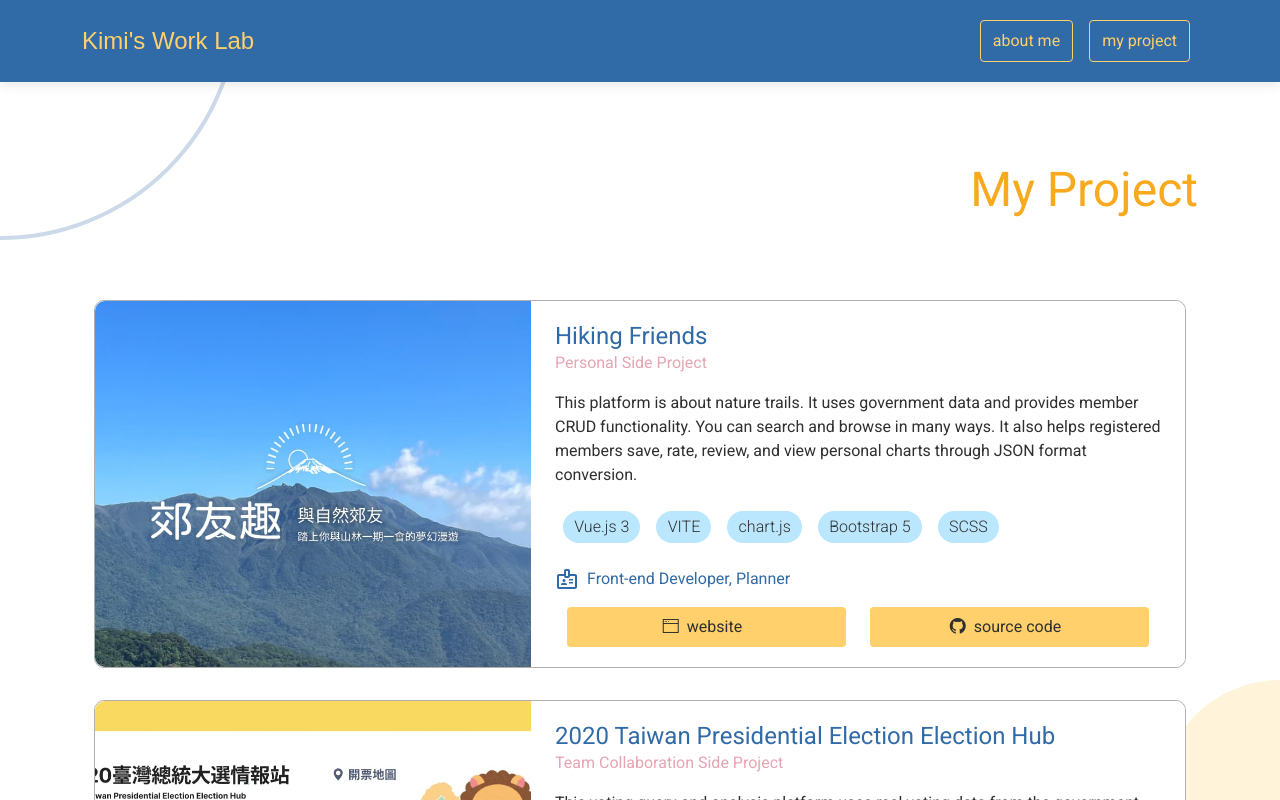
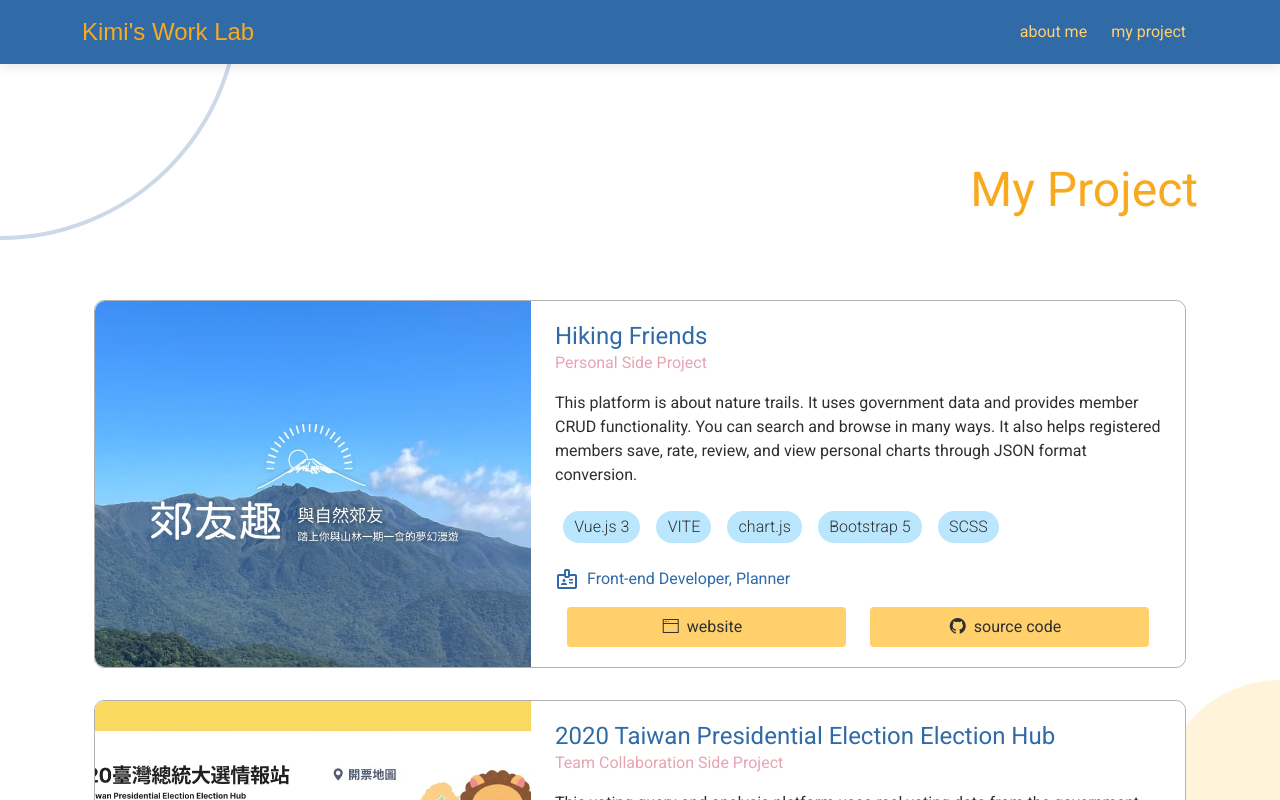
Before and after one commit to chunkimi/work-lab, a Vue app: page /#/main in a window 1280 px wide. Shown: the top 800 px of the page. Built offline with nearby package versions, Linux system fonts and the light colour scheme; a web font is replaced by a local one.

Commit message:
refactor: RWD and menu toggle functionality for navbar

```diff
--- a/src/styles/_components.scss
+++ b/src/styles/_components.scss
@@ -74,3 +74,92 @@
   font-weight: map-get($font-weight, light);
   border-radius: 28px;
 }
+
+.navbar {
+  &__wrap {
+    width: 100%;
+    text-align: center;
+    @include media-breakpoint(lg) {
+      display: flex;
+      justify-content: space-between;
+      align-items: stretch;
+    }
+  }
+  &__brand {
+    line-height: 4rem;
+  }
+  &__menu {
+    width: 100%;
+    position: absolute;
+    top: 100%;
+    transform-origin: top;
+    transition: transform 0.3s ease-out;
+    transform: scale(1, 0);
+    @include media-breakpoint(lg) {
+      width: auto;
+      position: static;
+      transform: none;
+      background: transparent;
+    }
+  }
+  &__list {
+    width: 100%;
+    height: auto;
+    display: flex;
+    flex-direction: column;
+    justify-content: center;
+    align-items: center;
+    @include media-breakpoint(lg) {
+      flex-direction: row;
+      height: 100%;
+    }
+  }
+  &__link {
+    display: block;
+    width: 100%;
+    padding: 0.75rem;
+  }
+  &__item {
+    opacity: 0;
+    width: 100%;
+    height: 100%;
+    display: flex;
+    justify-content: center;
+    align-items: center;
+    @include media-breakpoint(lg) {
+      opacity: 1;
+      width: auto;
+    }
+  }
+  &__toggle {
+    &__input {
+      visibility: hidden;
+      position: absolute;
+      &:checked ~ .navbar__menu {
+        transform: scale(1, 1);
+      }
+      &:checked ~ .navbar__menu .navbar__item {
+        transition: opacity 0.2s ease-out 0.15s;
+        opacity: 1;
+      }
+      @include media-breakpoint(lg) {
+        display: none;
+      }
+    }
+    &__label {
+      position: absolute;
+      top: 0;
+      bottom: 0;
+      right: 7.5%;
+      display: flex;
+      align-items: center;
+      cursor: pointer;
+      @include media-breakpoint(lg) {
+        display: none;
+      }
+    }
+    &__icon {
+      position: relative;
+    }
+  }
+}
--- a/src/views/LayoutView.vue
+++ b/src/views/LayoutView.vue
@@ -9,10 +9,10 @@
     position: relative;
   }
   &__header {
+    width: 100%;
+    background: $info;
     position: fixed;
     z-index: 999;
-    width: 100%;
-    background: $info;
     box-shadow: 0px 2px 12px 0px rgba(0, 0, 0, 0.1);
   }
   &__main {
@@ -48,94 +48,80 @@
       transform: translate(50%, 50%);
     }
   }
-}
-.nav {
-  &__wrap {
-    display: none;
-    @include media-breakpoint(lg) {
-      display: block;
-    }
-  }
 
-  &__icon {
-    display: block;
+  &__nav {
+    &__brand {
       color: $primary;
-    cursor: pointer;
-    @include media-breakpoint(lg) {
-      display: none;
+      &:hover,
+      &:focus,
+      &:active {
+        color: $warning;
       }
     }
     &__menu {
-    display: none;
-    position: absolute;
-    top: 100%;
-    right: 0;
       background: $info;
-    z-index: 998;
-    @include media-breakpoint(lg) {
-      display: flex;
-      flex-direction: row;
-      justify-content: right;
-      position: static;
-      background: none;
-      box-shadow: none;
-      border: none;
     }
-    &.active {
-      display: flex;
-      flex-direction: column;
-      justify-content: center;
-      width: 100%;
-      padding: 3rem;
-      gap: 1rem;
+
+    &__link {
+      text-decoration: none;
+      color: $primary;
+      &:hover,
+      &:focus,
+      &:active {
+        color: $info;
+      }
+    }
+    &__item {
+      &:hover,
+      &:focus {
+        background-color: $primary;
+        .layout__nav__link {
+          color: $info;
         }
       }
     }
-.scroll-top-btn {
-  width: 32px;
-  height: 32px;
-  font-size: 8px;
-  position: fixed;
-  bottom: 20px;
-  right: 20px;
-  display: flex;
-  align-items: center;
-  justify-content: center;
-  color: $dark;
-  background-color: $auxiliary;
-  border: none;
-  border-radius: 50%;
-  cursor: pointer;
-  z-index: 1000;
-  transition: background-color 0.3s ease;
-  &:hover,
-  &:active {
-    background-color: darken($auxiliary, 25%);
-    color: $light;
+    &__toggle {
+      color: $primary;
+      &:hover {
+        color: $warning;
+      }
+    }
   }
 }
 </style>
 <template>
   <div class="layout__wrap">
     <header class="layout__header">
-      <div class="container d-flex justify-content-between align-items-center py-5">
-        <RouterLink :to="layoutConfig.indexLink.to" class="text-decoration-none">
-          <h2 class="heading-h5 tc-primary ff-particular">{{ labInfo.title }}</h2>
+      <div class="navbar__wrap" :class="isMediaLgUp ? 'container' : ''">
+        <RouterLink :to="layoutConfig.indexLink.to" class="text-decoration-none layout__nav__brand">
+          <h2 class="ff-particular heading-h5 navbar__brand">{{ labInfo.title }}</h2>
         </RouterLink>
-        <nav>
-          <div class="nav__icon" @click="toggleMenu">
-            <span class="material-symbols-outlined">{{ layoutConfig.menuIcon }}</span>
-          </div>
-          <div class="nav__menu" :class="{ active: menuActive }">
-            <RouterLink
-              class="btn btn-outline-primary mx-2"
+        <input
+          type="checkbox"
+          ref="layoutNavToggle"
+          class="navbar__toggle__input"
+          id="layout-navbar-toggle"
+        />
+        <label class="layout__nav__toggle navbar__toggle__label" for="layout-navbar-toggle">
+          <span class="material-symbols-outlined navbar__toggle__icon">
+            {{ layoutConfig.menuIcon }}</span
+          >
+        </label>
+        <nav class="layout__nav__menu navbar__menu">
+          <ul class="navbar__list">
+            <li
+              class="layout__nav__item navbar__item"
               v-for="linkItem in layoutConfig.navLink"
               :key="linkItem.title"
+            >
+              <RouterLink
+                class="layout__nav__link navbar__link"
                 :to="linkItem.to"
-              @click="closeMenu"
+                @click="handleNavClick"
                 >{{ linkItem.title }}</RouterLink
               >
-          </div>
+            </li>
+          </ul>
         </nav>
       </div>
     </header>
@@ -154,24 +140,18 @@ import { useMediaQuery } from '@vueuse/core'
 import { labInfo } from '@/data/lab_info.js'
 import { navMenu } from '@/utils/navUtils.js'
 
-const isMediaLgDown = useMediaQuery('(max-width: 991px)')
+const isMediaLgUp = useMediaQuery('(min-width: 991px)')
 
 const layoutConfig = {
   indexLink: navMenu.find((item) => item.title === 'gate'),
   navLink: navMenu.filter((item) => item.title !== 'gate'),
-  menuIcon: 'menu',
-  pageTopIcon: 'arrow_upward'
+  menuIcon: 'menu'
 }
 
-const menuActive = ref(false)
-
-function toggleMenu() {
-  menuActive.value = !menuActive.value
-}
-
-function closeMenu() {
-  if (isMediaLgDown) {
-    menuActive.value = false
+const layoutNavToggle = ref(null)
+function handleNavClick() {
+  if (layoutNavToggle.value && !isMediaLgUp.value) {
+    layoutNavToggle.value.checked = false
   }
 }
 </script>
--- a/src/views/ResumeView.vue
+++ b/src/views/ResumeView.vue
@@ -1,4 +1,136 @@
+<style lang="scss" scoped>
+@import '@/styles/main.scss';
+.resume {
+  &__wrap {
+    position: relative;
+    flex: 1;
+    &::before,
+    &::after {
+      content: '';
+      position: fixed;
+      border-radius: 50%;
+      pointer-events: none;
+      z-index: -1;
+    }
+
+    &::before {
+      width: 480px;
+      height: 480px;
+      background-color: rgba(red($primary), green($primary), blue($primary), 0.25);
+      transform: translate(50%, -50%);
+      top: 0;
+      right: 0;
+    }
+
+    &::after {
+      width: 240px;
+      height: 240px;
+      background-color: $primary;
+      bottom: 0;
+      left: 0;
+      transform: translate(-50%, 50%);
+    }
+  }
+  &__header {
+    width: 100%;
+    background: $primary;
+    position: fixed;
+    z-index: 999;
+  }
+  &__nav {
+    &__brand {
+      color: $info;
+    }
+    &__menu {
+      background: $primary;
+    }
+
+    &__link {
+      text-decoration: none;
+      color: $info;
+      &:hover,
+      &:focus,
+      &:active {
+        color: $primary;
+      }
+    }
+    &__item {
+      &:hover,
+      &:focus {
+        background-color: $info;
+        .layout__nav__link {
+          color: $primary;
+        }
+      }
+    }
+    &__toggle {
+      color: $info;
+      &:hover {
+        color: $secondary;
+      }
+    }
+  }
+}
+</style>
 <template>
-  <h1>This is My Resume</h1>
+  <div class="resume__wrap">
+    <header class="resume__header">
+      <div class="navbar__wrap" :class="isMediaLgUp ? 'container' : ''">
+        <h2 class="resume__nav__brand ff-particular heading-h5 navbar__brand">
+          {{ resumeConfig.title }}
+        </h2>
+        <input type="checkbox" class="navbar__toggle__input" id="layout-navbar-toggle" />
+        <label class="resume__nav__toggle navbar__toggle__label" for="layout-navbar-toggle">
+          <span class="material-symbols-outlined navbar__toggle__icon">
+            {{ resumeConfig.menuIcon }}</span
+          >
+        </label>
+        <nav class="resume__nav__menu navbar__menu">
+          <ul class="navbar__list">
+            <li
+              class="resume__nav__item navbar__item"
+              v-for="linkItem in resumeConfig.navLink"
+              :key="linkItem.title"
+            >
+              <a class="resume__nav__link navbar__link" :href="linkItem.path">{{
+                linkItem.title
+              }}</a>
+            </li>
+          </ul>
+        </nav>
+      </div>
+    </header>
+    <div class="container">
+      <h1>This is My Resume</h1>
+      <div class="block-spacing">
+        <!-- Self-introduction -->
+        <!-- Web Product Development -->
+        <!-- Project Achievements -->
+        <!-- Work Experience -->
+        <!-- Educational Background -->
+      </div>
+    </div>
+  </div>
 </template>
-<script setup></script>
+<script setup>
+import { useMediaQuery } from '@vueuse/core'
+const isMediaLgUp = useMediaQuery('(min-width: 991px)')
+const resumeConfig = {
+  title: "Kimi's Resume",
+  menuIcon: 'menu',
+  navLink: [
+    {
+      title: 'gate',
+      path: '/'
+    },
+    {
+      title: 'about me',
+      path: '/'
+    },
+    {
+      title: 'my project',
+      path: '/'
+    }
+  ]
+}
+</script>
```
Lines whose indentation alone changed are shown as unchanged.
